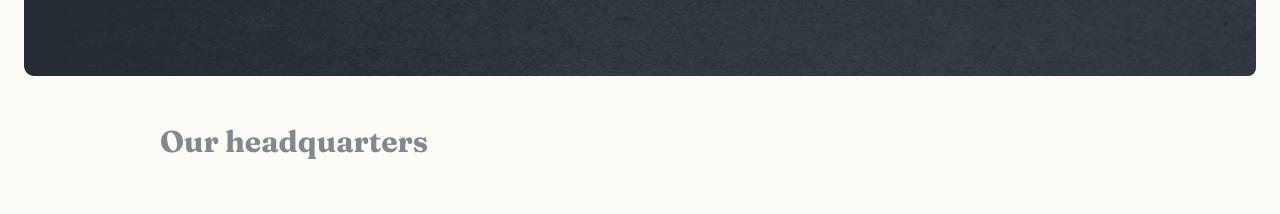
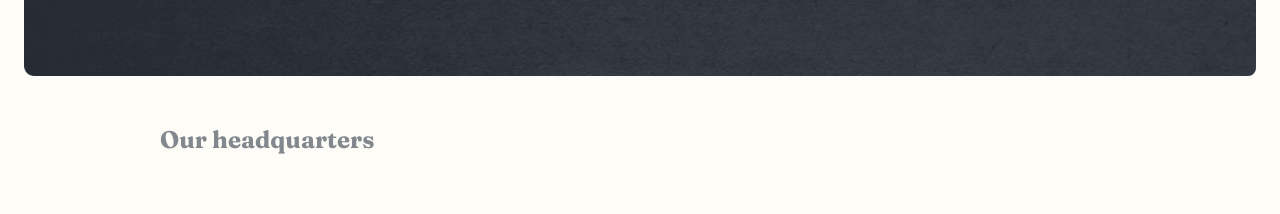
Before and after one commit to BartqD/Coffeeroasters, a Next.js app: page /about-us in a window 1280 px wide. Shown: the part 1980-2194 px from the top of the page. Built offline with nearby package versions, Linux system fonts and the light colour scheme.

Commit message:
style: change h2 font size

```diff
--- a/components/sections/about-us/headquarters.tsx
+++ b/components/sections/about-us/headquarters.tsx
@@ -34,7 +34,7 @@ export default function Headquarters() {
 	return (
 		<section className=' max-w-[1440px] mx-auto p-6 mb-28 lg:px-40'>
 
-			<div className='text-3xl text-center md:text-left mb-16 text-grey font-bold'>
+			<div className='text-2xl text-center md:text-left mb-16 text-grey font-bold'>
 				<h2>Our headquarters</h2>
 			</div>
 			<div className='flex items-center content-center flex-col md:justify-start gap-16 lg:gap-32  md:flex-row '>
```
